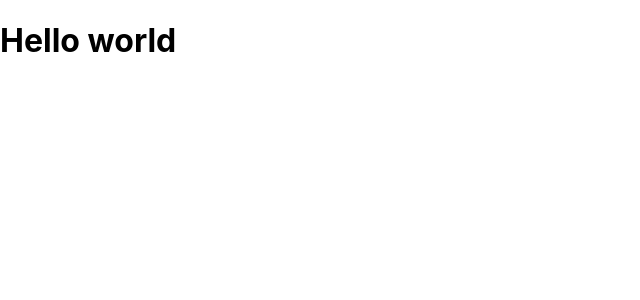
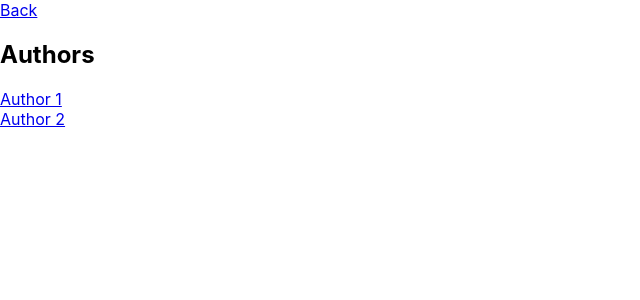
Before and after one commit to IIC2513-2021-1/GudReads-front, a React (Create React App) app: page /authors in a window 1280 px wide. Shown: the top 300 px of the page, without its empty margins (0-640 px from the left). Built offline with nearby package versions, Linux system fonts and the light colour scheme.

Commit message:
feat(views): add initial project's views structure

```diff
--- a/src/App.jsx
+++ b/src/App.jsx
@@ -1,7 +1,8 @@
 import React from 'react';
+import Routes from './Routes';
 
 function App() {
-  return <h1>Hello world</h1>;
+  return <Routes />;
 }
 
 export default App;
--- /dev/null
+++ b/src/Routes.jsx
@@ -0,0 +1,19 @@
+import React from 'react';
+import { BrowserRouter as Router, Route, Switch } from 'react-router-dom';
+import Home from './views/Home';
+import AuthorList from './views/AuthorList';
+import AuthorDetail from './views/AuthorDetail';
+import NotFound from './views/NotFound';
+
+export default function Routes() {
+  return (
+    <Router>
+      <Switch>
+        <Route exact path="/" component={Home} />
+        <Route exact path="/authors" component={AuthorList} />
+        <Route exact path="/authors/:id" component={AuthorDetail} />
+        <Route component={NotFound} />
+      </Switch>
+    </Router>
+  );
+}
--- /dev/null
+++ b/src/views/AuthorDetail.jsx
@@ -0,0 +1,15 @@
+import React from 'react';
+import { Link, useParams } from 'react-router-dom';
+import Books from '../components/Books';
+
+export default function AuthorDetail() {
+  const { id } = useParams();
+
+  return (
+    <div>
+      <Link to="/authors">Back</Link>
+      <h2>{`Author ${id}`}</h2>
+      <Books />
+    </div>
+  );
+}
--- /dev/null
+++ b/src/views/AuthorList.jsx
@@ -0,0 +1,17 @@
+import React from 'react';
+import { Link } from 'react-router-dom';
+
+export default function AuthorList() {
+  const authors = [
+    { id: 1 },
+    { id: 2 },
+  ];
+
+  return (
+    <div>
+      <Link to="/">Back</Link>
+      <h2>Authors</h2>
+      {authors.map(({ id }) => <div key={id}><Link to={`/authors/${id}`}>{`Author ${id}`}</Link></div>)}
+    </div>
+  );
+}
--- /dev/null
+++ b/src/views/Home.jsx
@@ -0,0 +1,11 @@
+import React from 'react';
+import { Link } from 'react-router-dom';
+
+export default function Home() {
+  return (
+    <div>
+      <h2>Welcome to Gud Reads</h2>
+      <Link to="/authors">Authors</Link>
+    </div>
+  );
+}
--- /dev/null
+++ b/src/views/NotFound.jsx
@@ -0,0 +1,12 @@
+import React from 'react';
+import { Link } from 'react-router-dom';
+
+export default function NotFound() {
+  return (
+    <div>
+      <h2>404 Error</h2>
+      <p>The page you are looking for does not exist</p>
+      <Link to="/">Back</Link>
+    </div>
+  );
+}
```
